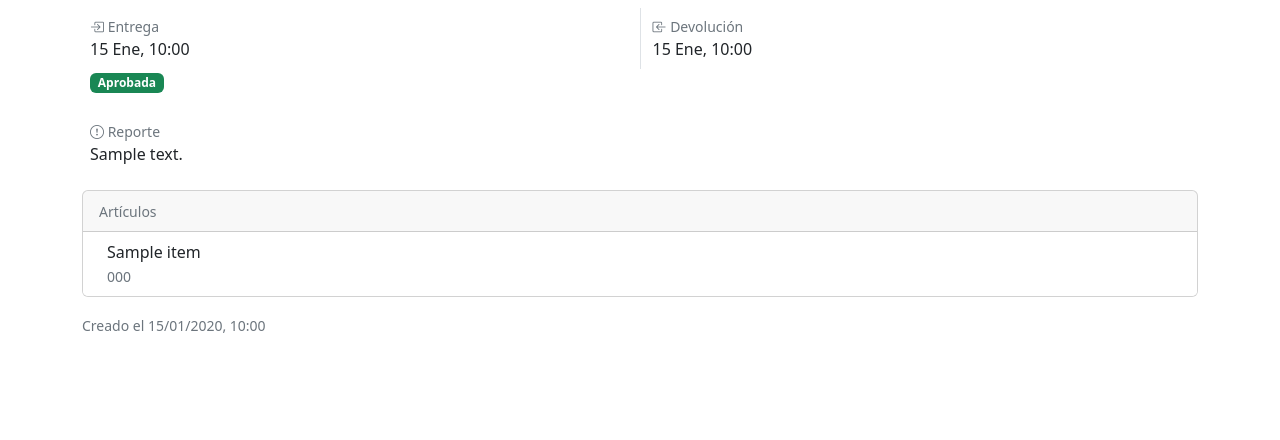
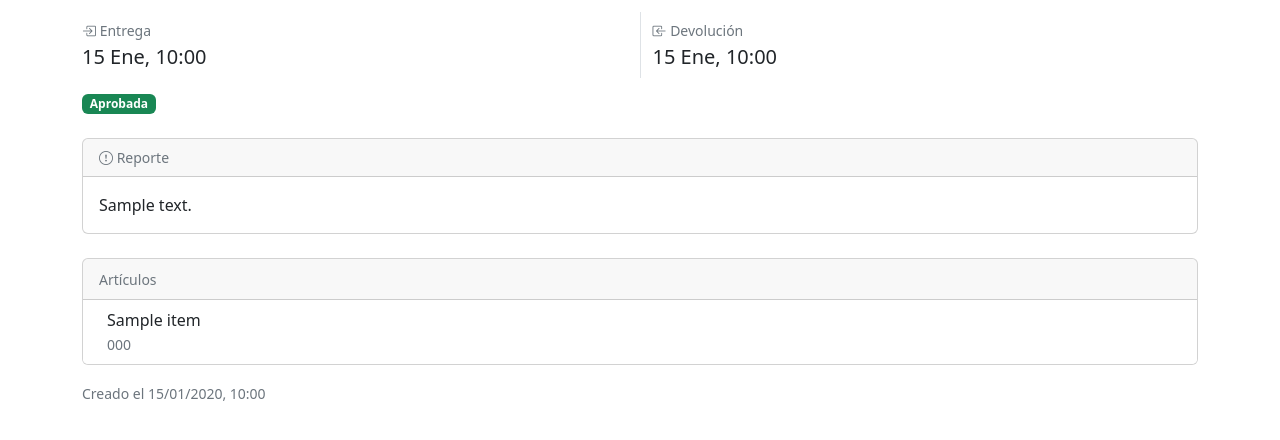
Before and after one commit to Galindo-lab/prestamos, a Django app: page /orders/1/ in a window 1280 px wide. Shown: the part 56-496 px from the top of the page. Run offline with Django 5.2, Linux system fonts and the light colour scheme; a user stored in the database is signed in; tables that the repository leaves empty hold one stand-in row (values such as "Sample post"); some libraries are stand-ins or nearby versions.

Commit message:
modelos actualizados

```diff
--- a/templates/order_detail.html
+++ b/templates/order_detail.html
@@ -31,24 +31,24 @@
 
 
 
-        <div class="mx-2 mb-4">
-            <div class="row align-items-start mb-1">
+        <div class="mb-4">
+            <div class="row align-items-start my-1">
 
-                <div class="col py-2 border-end">
-                    <div class="small text-secondary">
+                <div class="col py-2 mb-1 border-end">
+                    <div class="small text-secondary pb-1">
                         <i class="bi bi-box-arrow-in-right"></i> Entrega
                     </div>
-                    <span class="text-nowrap fw-medium">{{ order.order_date|date:"d M, H:i" }}</span>
+                    <span class="text-nowrap fw-medium h5">{{ order.order_date|date:"d M, H:i" }}</span>
                 </div>
 
-                <div class="col py-2">
-                    <div class="small text-secondary">
+                <div class="col py-2 mb-1">
+                    <div class="small text-secondary pb-1">
                         <i class="bi bi-box-arrow-in-left"></i> Devolución
                     </div>
-                    <span class="text-nowrap fw-medium">{{ order.return_date|date:"d M, H:i" }}</span>
+                    <span class="text-nowrap fw-medium h5">{{ order.return_date|date:"d M, H:i" }}</span>
                 </div>
 
-                <div class="text-secondary">
+                <div class="pt-2">
                     {% if order.status in 'cancelled, rejected' %}
                         <span class="badge text-bg-danger">{{ order.get_status_display }}</span>
                     {% elif order.status in 'approved, delivered, returned' %}
@@ -62,18 +62,23 @@
 
 
 
-            {% if order.get_report %}
-                <div class="pt-4">
-                    <div class="text-secondary small">
-                        <i class="bi bi-exclamation-circle"></i> Reporte
+        </div>
+
+     {% if order.get_report %}
+
+                <div class="card mt-4">
+
+                    <div class="card-header">
+                        <div class="text-secondary small">
+                            <i class="bi bi-exclamation-circle"></i> Reporte
+                        </div>
                     </div>
 
-                    <span>{{ order.get_report.details }}</span>
+                    <div class="card-body">
+                        <span>{{ order.get_report.details }}</span>
+                    </div>
                 </div>
             {% endif %}
-
-
-        </div>
 
 
         <div class="card mt-4">
--- a/templates/order_list.html
+++ b/templates/order_list.html
@@ -90,6 +90,7 @@
 
                     <a class="list-group-item d-flex justify-content-between align-items-start px-1"
                        href="{% url 'order_detail' order.pk %}">
+
                         <div class=" me-auto">
                             <div class="fw-medium">{{ order.created_at|date:"F d, Y" }}</div>
 
```
